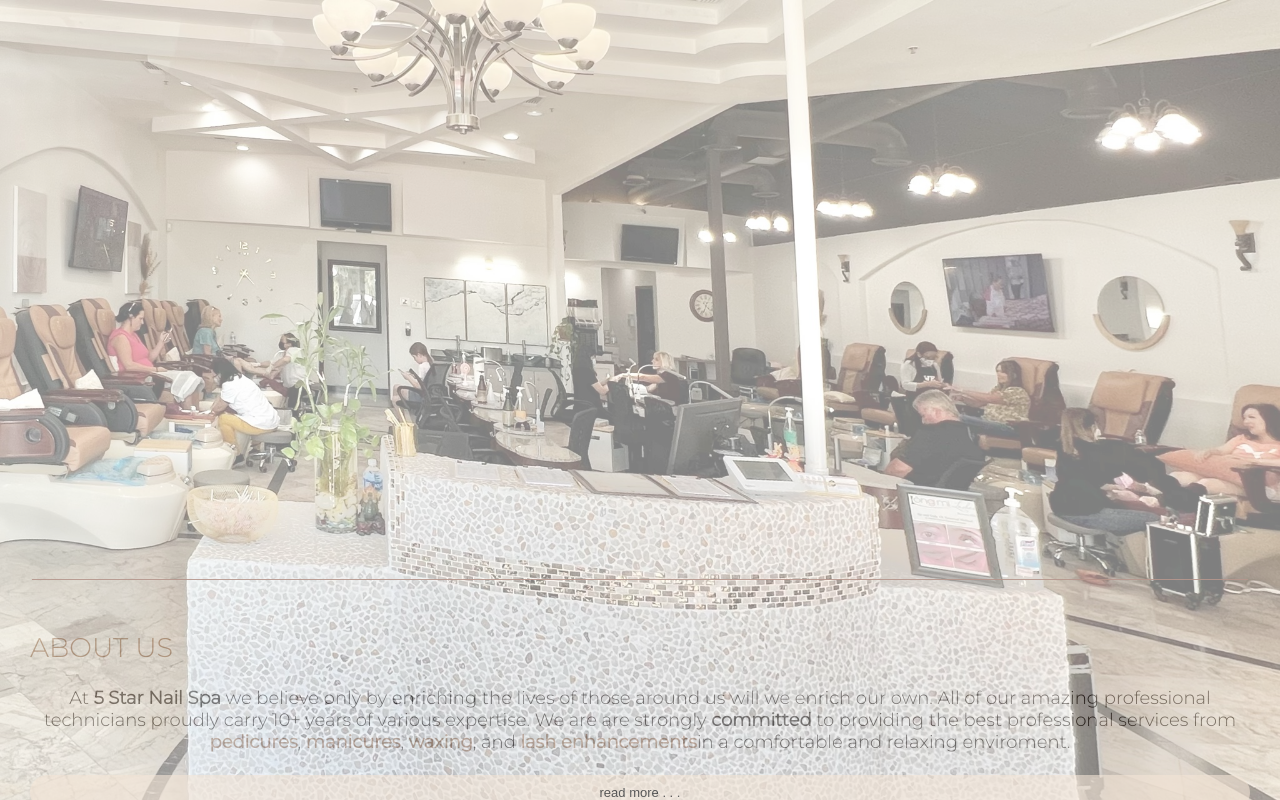
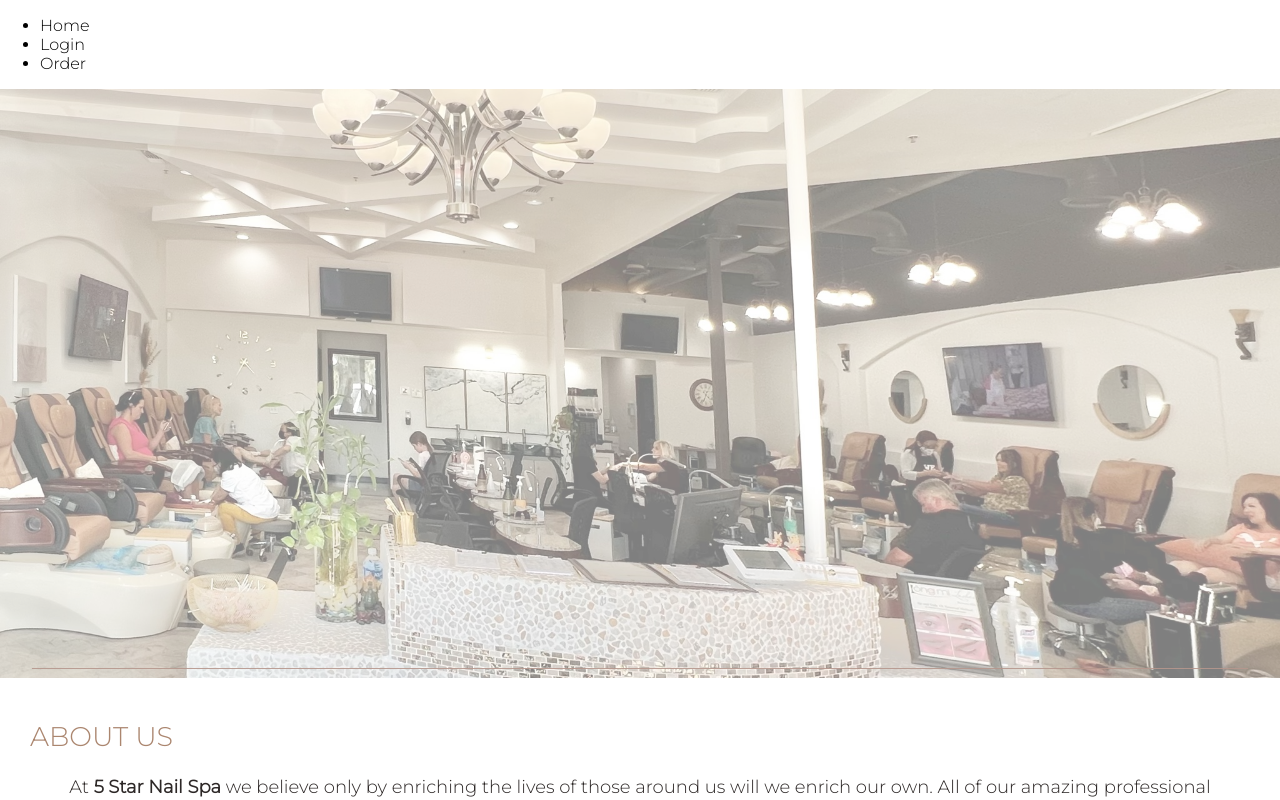
Before and after one commit to tuyet-pham/NailSalon, a React (Create React App) app: page / in a window 1280 px wide. Shown: the top 800 px of the page. Built offline with nearby package versions, Linux system fonts and the light colour scheme.

Commit message:
trying something for aws

```diff
--- a/src/pages/Layout.jsx
+++ b/src/pages/Layout.jsx
@@ -31,7 +31,7 @@ const Layout = () => {
 
   return (
     <div>
-      {/* <NavBar /> */}
+      <NavBar />
       <Outlet />
       <SalonFooter />
     </div>
--- a/src/pages/components.css
+++ b/src/pages/components.css
@@ -42,6 +42,8 @@
     width: 100%;
     opacity: .5;
     z-index: -100;
+    position: fixed;
+
 }
 
 .ico {
```
